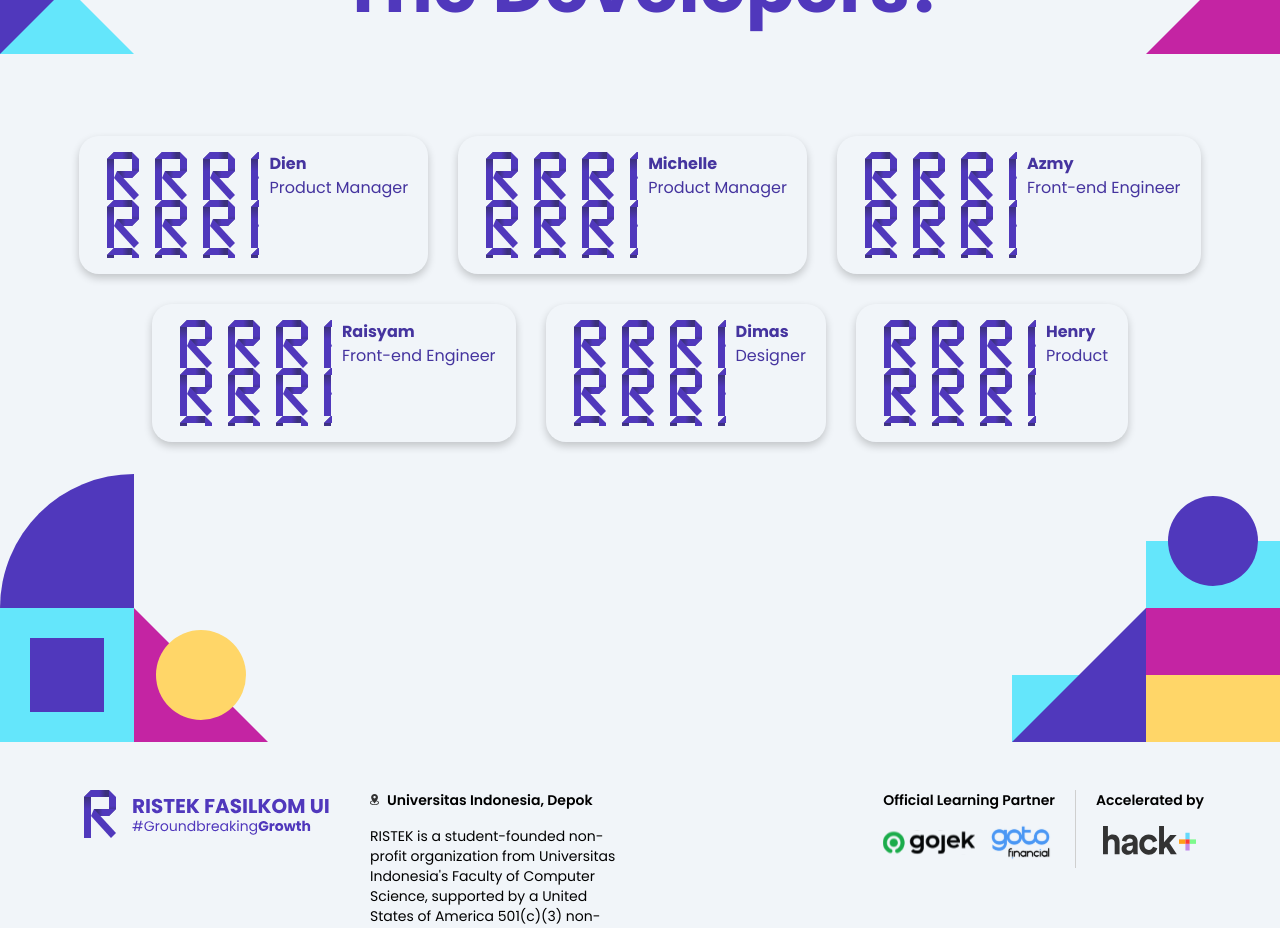
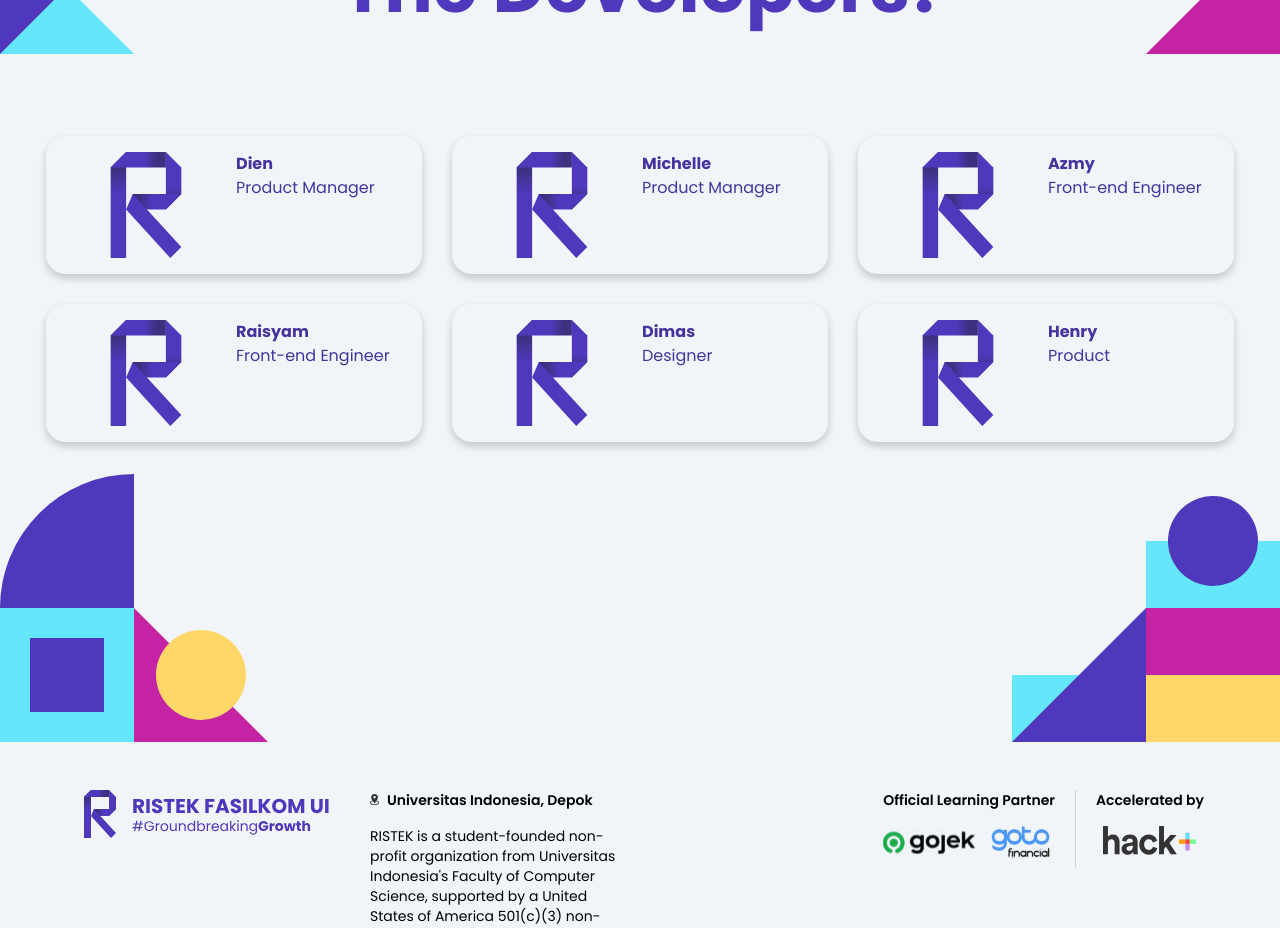
Before and after one commit to azmyar/ristek-verify, a Next.js app: page / in a window 1280 px wide. Shown: the part 1720-2648 px from the top of the page. Built offline with nearby package versions, Linux system fonts and the light colour scheme.

Commit message:
fix(contributors-card): avatar fixes

```diff
--- a/src/app/components/ContributorsCard.tsx
+++ b/src/app/components/ContributorsCard.tsx
@@ -2,8 +2,8 @@ export default function ContributorsCard({url, name, role} : any) : JSX.Element
     return (
         <div className="flex items-start gap-2.5
                         shadow-[0px_4px_8px_0px_rgba(0,0,0,0.20)] sm:px-5 px-3 sm:py-4 py-2.5 rounded-[20px]
-                        sm:max-w-[376px] max-w-[304px] sm:max-h-[138px] max-h-[100px]">
-            <div className="sm:w-[160px] w-[120px] sm:h-[106px] h-[80px]" style={{background:`url(${url})`}}></div>
+                        sm:w-[376px] w-[304px] sm:max-h-[138px] max-h-[100px]">
+            <img className="sm:w-[160px] w-[120px] sm:h-[106px] h-[80px] object-contain" src={url} ></img>
             <div className="flex flex-col max-w-[166px]">
                 <p className="font-bold text-base text-[#45349F]">{name}</p>
                 <p className="font-normal text-base text-[#45349F]">{role}</p>
```
